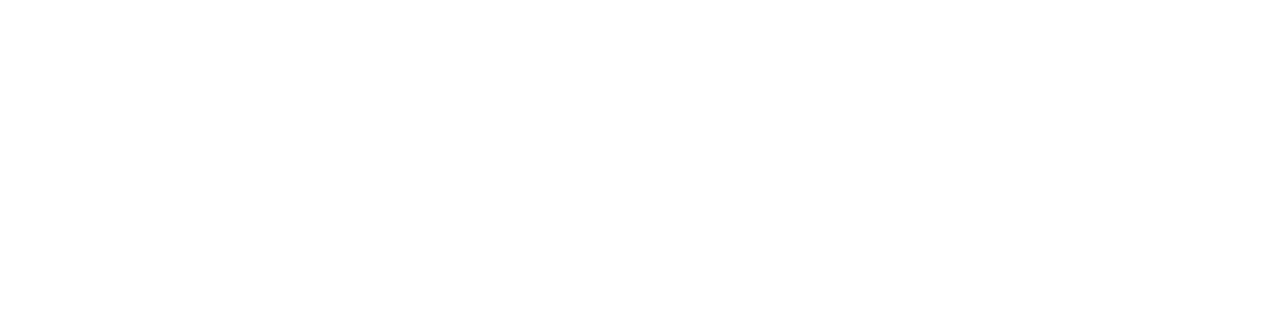
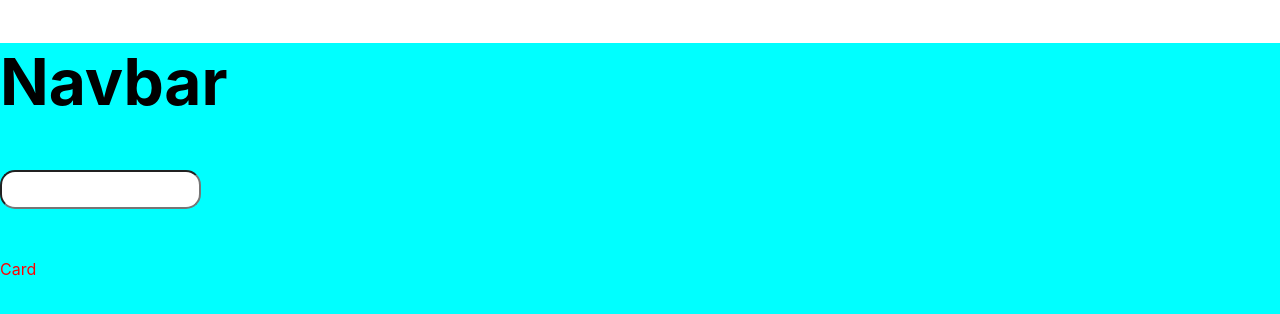
Before and after one commit to DorBia/punk-api, a React (Create React App) app: page / in a window 1280 px wide. Shown: the top 314 px of the page. Built offline with nearby package versions, Linux system fonts and the light colour scheme.

Commit message:
Created files for components and scss

```diff
--- a/src/App.jsx
+++ b/src/App.jsx
@@ -1,8 +1,12 @@
 import './App.scss';
+import CardList from './components/CardList/CardList';
+import Navbar from './components/Navbar/Navbar';
 
 function App() {
   return (
     <div className="app">
+      <Navbar />
+      <CardList />
     </div>
   );
 }
--- a/src/App.scss
+++ b/src/App.scss
@@ -1,38 +1,4 @@
-.App {
-  text-align: center;
+.app {
+  background-color: aqua;
+  height: 100vh;
 }
-
-.App-logo {
-  height: 40vmin;
-  pointer-events: none;
-}
-
-@media (prefers-reduced-motion: no-preference) {
-  .App-logo {
-    animation: App-logo-spin infinite 20s linear;
-  }
-}
-
-.App-header {
-  background-color: #282c34;
-  min-height: 100vh;
-  display: flex;
-  flex-direction: column;
-  align-items: center;
-  justify-content: center;
-  font-size: calc(10px + 2vmin);
-  color: white;
-}
-
-.App-link {
-  color: #61dafb;
-}
-
-@keyframes App-logo-spin {
-  from {
-    transform: rotate(0deg);
-  }
-  to {
-    transform: rotate(360deg);
-  }
-}
--- /dev/null
+++ b/src/components/Card/Card.jsx
@@ -0,0 +1,9 @@
+import "./Card.scss";
+
+const Card = () => {
+  return (
+    <div className="card">Card</div>
+  )
+}
+
+export default Card
--- /dev/null
+++ b/src/components/Card/Card.scss
@@ -0,0 +1,3 @@
+.card{
+    color: red;
+}
--- /dev/null
+++ b/src/components/CardList/CardList.jsx
@@ -0,0 +1,12 @@
+import Card from "../Card/Card";
+import "./CardList.scss";
+
+const CardList = () => {
+  return (
+    <div className="card-container">
+      <Card />
+    </div>
+  )
+}
+
+export default CardList
--- /dev/null
+++ b/src/components/CardList/CardList.scss
@@ -0,0 +1,4 @@
+.card-container {
+    height: 50%;
+    margin-top: 50px;
+}
--- /dev/null
+++ b/src/components/Navbar/Navbar.jsx
@@ -0,0 +1,13 @@
+import Searchbox from "../Searchbox/SearchBox"
+import "./Navbar.scss"
+
+const Navbar = () => {
+  return (
+    <div className="navbar">
+      <h1>Navbar</h1>
+      <Searchbox />
+    </div>
+  )
+}
+
+export default Navbar
--- /dev/null
+++ b/src/components/Navbar/Navbar.scss
@@ -0,0 +1,3 @@
+.navbar {
+    font-size: 2rem;
+}
--- /dev/null
+++ b/src/components/Searchbox/SearchBox.jsx
@@ -0,0 +1,11 @@
+import "./SearchBox.scss";
+
+const Searchbox = () => {
+  return (
+    <div className="search">
+        <input className="search__input" type="text" />
+    </div>
+  )
+}
+
+export default Searchbox
--- /dev/null
+++ b/src/components/Searchbox/SearchBox.scss
@@ -0,0 +1,4 @@
+.search__input {
+    padding: 10px;
+    border-radius: 15px;
+}
```
